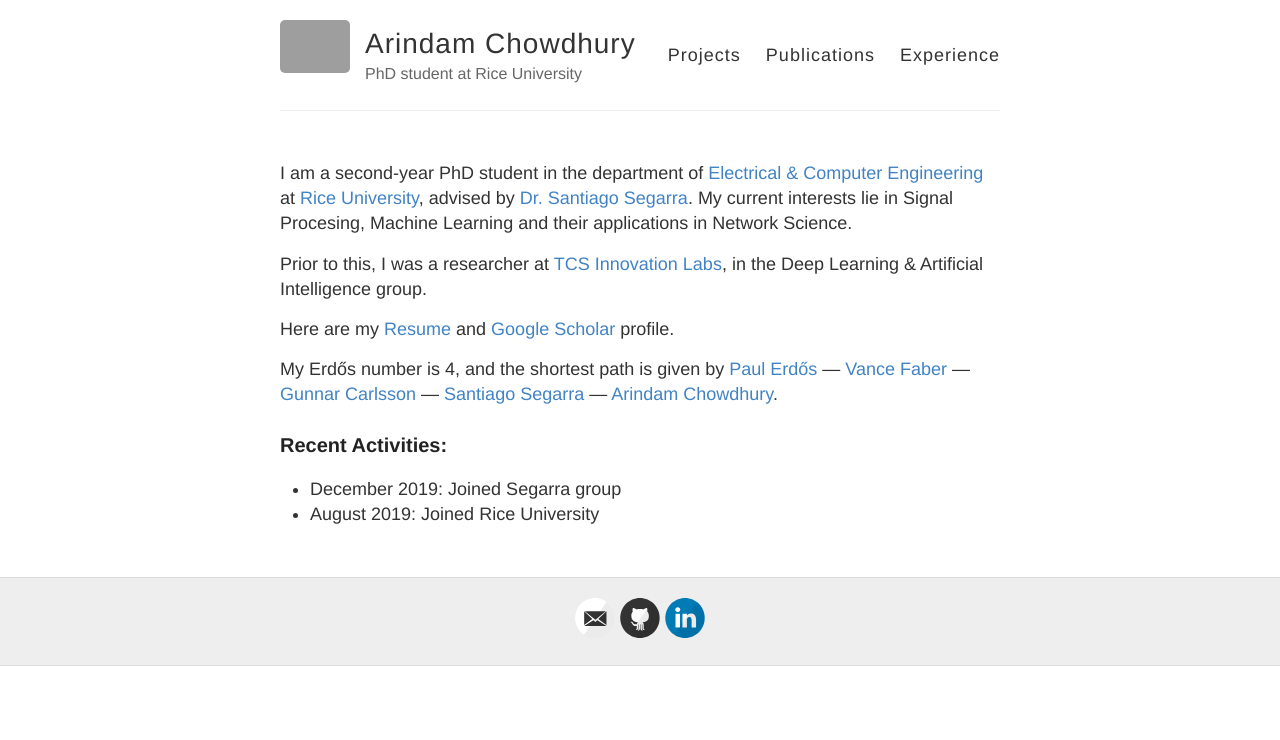
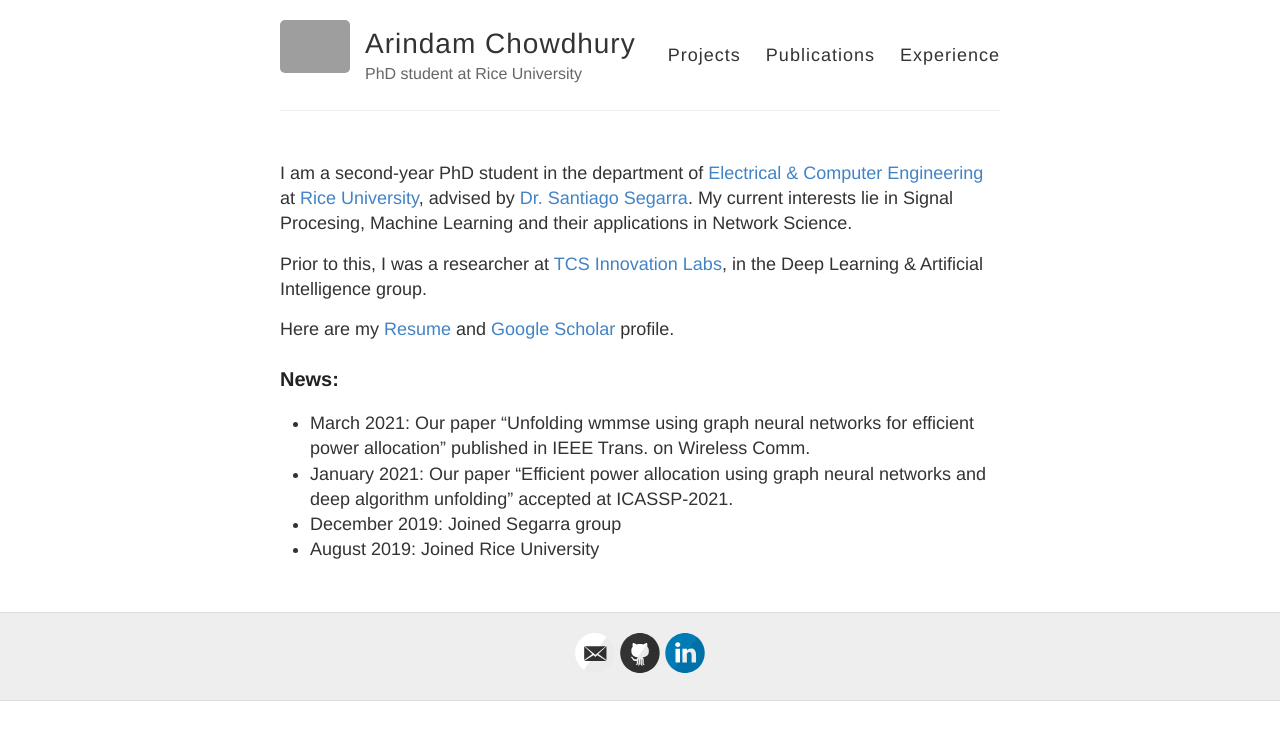
Before and after one commit to ArCho48/ArCho48.github.io, a Jekyll site: the page built from index.md, in a window 1280 px wide. Shown: the top 740 px of the page. Built offline with Jekyll 4.4.1, drawn with Linux system fonts in a browser that asks for light colours; grey boxes are pictures that could not be loaded.

Commit message:
Update index.md

```diff
--- a/index.md
+++ b/index.md
@@ -9,11 +9,13 @@ Prior to this, I was a researcher at [TCS Innovation Labs](https://www.tcs.com/r
 
 Here are my [Resume](https://archo48.github.io/ac_resume.pdf) and [Google Scholar](https://scholar.google.co.in/citations?user=zAu1_ZIAAAAJ&hl=en) profile.
 
-My Erdős number is 4, and the shortest path is given by [Paul Erdős](https://en.wikipedia.org/wiki/Paul_Erd%C5%91s) — [Vance Faber](https://en.wikipedia.org/wiki/Vance_Faber) — [Gunnar Carlsson](https://en.wikipedia.org/wiki/Gunnar_Carlsson) — [Santiago Segarra](http://segarra.rice.edu/) — [Arindam Chowdhury](https://archo48.github.io/).
+<!--My Erdős number is 4, and the shortest path is given by [Paul Erdős](https://en.wikipedia.org/wiki/Paul_Erd%C5%91s) — [Vance Faber](https://en.wikipedia.org/wiki/Vance_Faber) — [Gunnar Carlsson](https://en.wikipedia.org/wiki/Gunnar_Carlsson) — [Santiago Segarra](http://segarra.rice.edu/) — [Arindam Chowdhury](https://archo48.github.io/).
 <!--<form action="https://scholar.google.co.in/citations?user=OguKfJIAAAAJ&hl=en">
     <input type="submit" value="Google Scholar" width="100" height="20" />
 </form>-->
 
-### Recent Activities:
+### News:
+* March 2021: Our paper “Unfolding wmmse using graph neural networks for efficient power allocation” published in IEEE Trans. on Wireless Comm.
+* January 2021: Our paper “Efficient power allocation using graph neural networks and deep algorithm unfolding” accepted at ICASSP-2021.
 * December 2019: Joined Segarra group
 * August 2019: Joined Rice University
```
